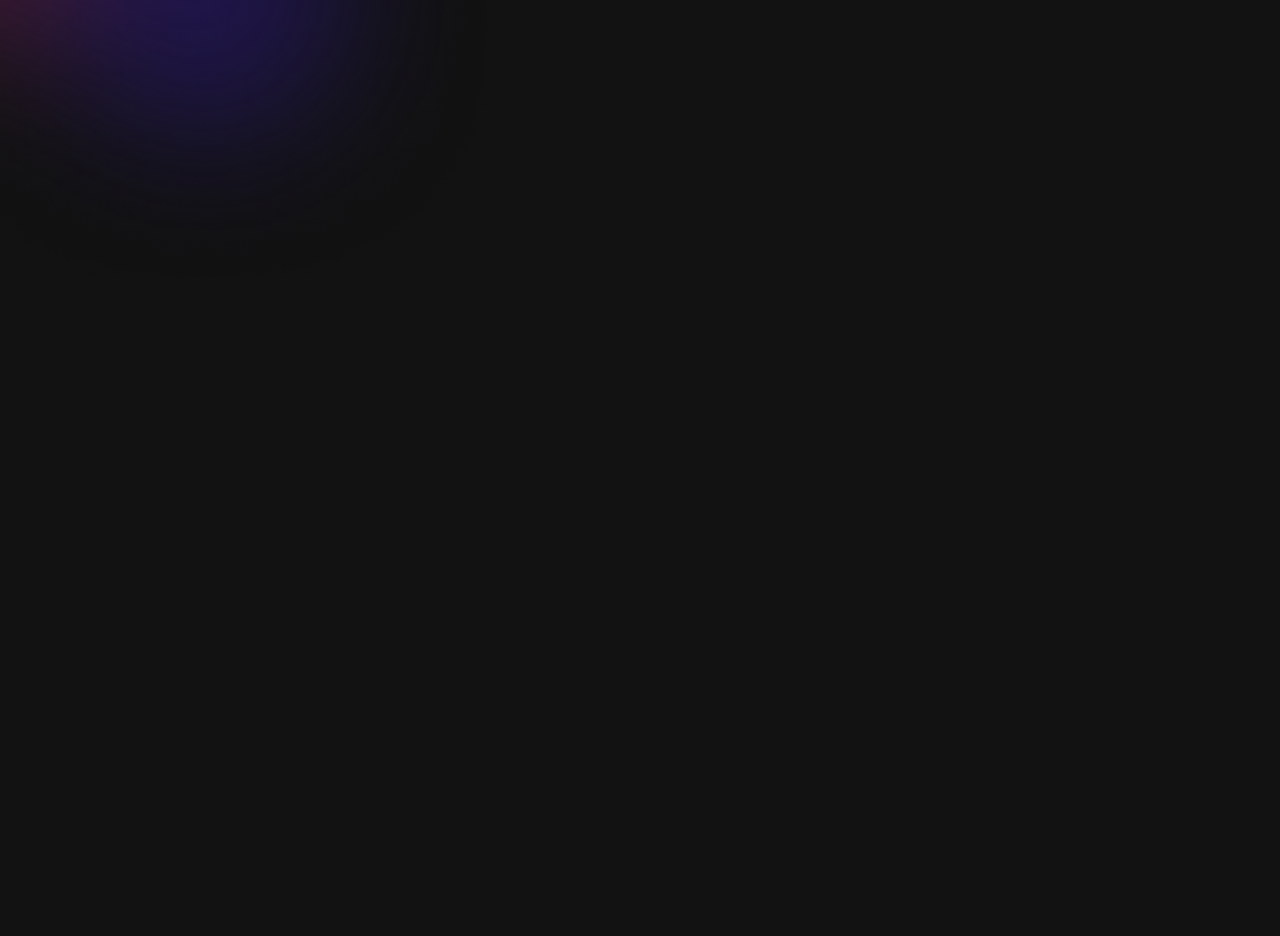
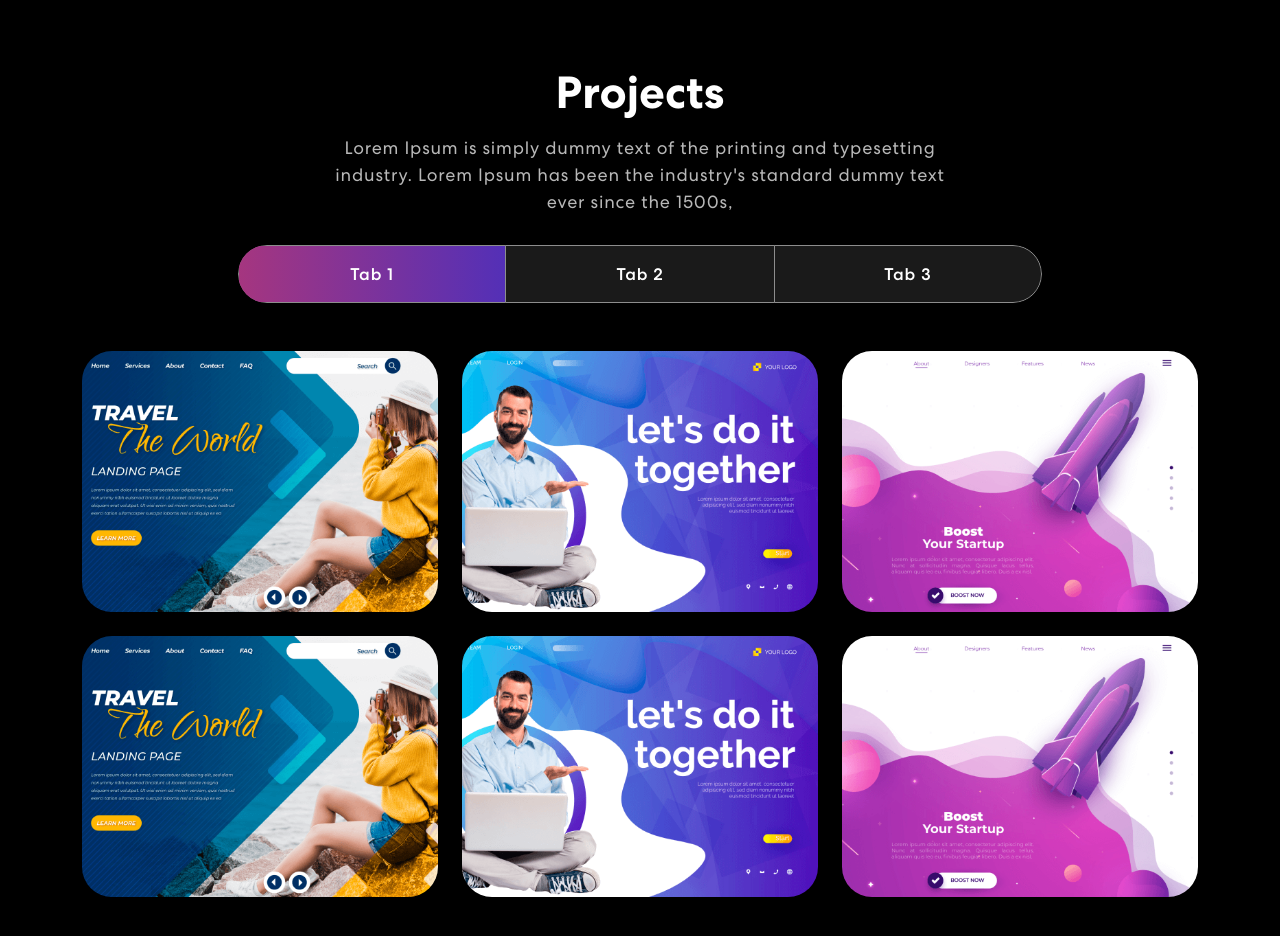
Before and after one commit to CaioSouzalimaa/portifolio, a React (Create React App) app: page / in a window 1280 px wide. Shown: the part 1320-2256 px from the top of the page. Before the commit the page ends 1619 px from the top, so only its background shows below. Built offline with nearby package versions, Linux system fonts and the light colour scheme.

Commit message:
feat: finished Projects

```diff
--- a/src/App.js
+++ b/src/App.js
@@ -2,6 +2,7 @@
 import {NavBar} from "./components/nav_bar/nav_bar";
 import {Banner} from "./components/banner/banner";
 import {Skills} from "./components/skills/skills";
+import {Project} from "./components/project/project";
 import 'bootstrap/dist/css/bootstrap.min.css';
 
 function App() {
@@ -10,6 +11,7 @@
       <NavBar/>
       <Banner/>
       <Skills/>
+      <Project/>
     </div>
   );
 }
--- /dev/null
+++ b/src/components/project/project.js
@@ -0,0 +1,99 @@
+import projImg1 from "../../assets/img/project-img1.png";
+import projImg2 from "../../assets/img/project-img2.png";
+import projImg3 from "../../assets/img/project-img3.png";
+import colorSharp2 from "../../assets/img/color-sharp2.png";
+import {Container, Col, Row, Tab,Nav } from "react-bootstrap";
+import {ProjectCard} from "./project_card/project_card";
+
+import './style.css';
+
+export const Project = () => {
+
+  const projects = [
+    {
+      title: "Business Startup",
+      description: "Design & Development",
+      imgUrl: projImg1,
+    },
+    {
+      title: "Business Startup",
+      description: "Design & Development",
+      imgUrl: projImg2,
+    },
+    {
+      title: "Business Startup",
+      description: "Design & Development",
+      imgUrl: projImg3,
+    },
+    {
+      title: "Business Startup",
+      description: "Design & Development",
+      imgUrl: projImg1,
+    },
+    {
+      title: "Business Startup",
+      description: "Design & Development",
+      imgUrl: projImg2,
+    },
+    {
+      title: "Business Startup",
+      description: "Design & Development",
+      imgUrl: projImg3,
+    },
+  ];
+
+  return (
+    <section className="project" id="project">
+      <Container>
+        <Row>
+          <Col>
+            <h2>Projects</h2>
+            <p>Lorem Ipsum is simply dummy text of the printing and typesetting industry. Lorem Ipsum has been the
+              industry's standard dummy text ever since the 1500s,</p>
+            <Tab.Container id="projects-tabs" defaultActiveKey="first">
+              <Nav variant="pills" className="nav-pills mb-5 justify-content-center align-items-center" id="pills-tab">
+                <Nav.Item>
+                  <Nav.Link eventKey="first">Tab 1</Nav.Link>
+                </Nav.Item>
+                <Nav.Item>
+                  <Nav.Link eventKey="second">Tab 2</Nav.Link>
+                </Nav.Item>
+                <Nav.Item>
+                  <Nav.Link eventKey="third">Tab 3</Nav.Link>
+                </Nav.Item>
+              </Nav>
+              <Tab.Content>
+                <Tab.Pane eventKey="first">
+                  <Row>
+                    {
+                      projects.map((project, index) => {
+                        return (
+                          <ProjectCard
+                            key={index}
+                            {...project}
+                          />
+                        )
+                      })
+                    }
+                  </Row>
+                </Tab.Pane>
+
+                <Tab.Pane eventKey="section">
+                  <p>Lorem ipsum dolor sit amet consectetur adipisicing elit. Cumque quam, quod neque provident velit,
+                    rem explicabo excepturi id illo molestiae blanditiis, eligendi dicta officiis asperiores delectus
+                    quasi inventore debitis quo.</p>
+                </Tab.Pane>
+                <Tab.Pane eventKey="third">
+                  <p>Lorem ipsum dolor sit amet consectetur adipisicing elit. Cumque quam, quod neque provident velit,
+                    rem explicabo excepturi id illo molestiae blanditiis, eligendi dicta officiis asperiores delectus
+                    quasi inventore debitis quo.</p>
+                </Tab.Pane>
+              </Tab.Content>
+            </Tab.Container>
+          </Col>
+        </Row>
+      </Container>
+      <img className="background-image-right" src={colorSharp2}></img>
+    </section>
+  );
+}
--- /dev/null
+++ b/src/components/project/project_card/project_card.js
@@ -0,0 +1,16 @@
+import {Col} from "react-bootstrap";
+
+import './style.css';
+export const ProjectCard = ({title, description, imgUrl}) => {
+  return (
+    <Col md={4} sm={6}>
+      <div className="proj-imgbx">
+        <img src={imgUrl}/>
+        <div className="proj-txtx">
+          <h4>{title}</h4>
+          <span>{description}</span>
+        </div>
+      </div>
+    </Col>
+)
+}
--- /dev/null
+++ b/src/components/project/project_card/style.css
@@ -0,0 +1,44 @@
+.proj-imgbx {
+  position: relative;
+  border-radius: 30px;
+  overflow: hidden;
+  margin-bottom: 24px;
+}
+.proj-imgbx::before {
+  content: "";
+  background: linear-gradient(90.21deg, #AA367C -5.91%, #4A2FBD 111.58%);
+  opacity: 0.85;
+  position: absolute;
+  width: 100%;
+  height: 0;
+  transition: 0.4s ease-in-out;
+}
+.proj-imgbx:hover::before {
+  height: 100%;
+}
+.proj-txtx {
+  position: absolute;
+  text-align: center;
+  top: 65%;
+  left: 50%;
+  transform: translate(-50%, -50%);
+  transition: 0.5s ease-in-out;
+  opacity: 0;
+  width: 100%;
+}
+.proj-imgbx:hover .proj-txtx {
+  top: 50%;
+  opacity: 1;
+}
+.proj-txtx h4 {
+  font-size: 30px;
+  font-weight: 700;
+  letter-spacing: 0.8px;
+  line-height: 1.1em;
+}
+.proj-txtx span {
+  font-style: italic;
+  font-weight: 400;
+  font-size: 15px;
+  letter-spacing: 0.8px;
+}
--- /dev/null
+++ b/src/components/project/style.css
@@ -0,0 +1,153 @@
+.project {
+  padding: 80px 0;
+  position: relative;
+  background-color: black;
+}
+.project h2 {
+  font-size: 45px;
+  font-weight: 700;
+  text-align: center;
+}
+.project p {
+  color: #B8B8B8;
+  font-size: 18px;
+  letter-spacing: 0.8px;
+  line-height: 1.5em;
+  margin: 14px auto 30px auto;
+  text-align: center;
+  width: 56%;
+}
+.project .nav.nav-pills {
+  width: 72%;
+  margin: 0 auto;
+  border-radius: 50px;
+  background-color: rgb(255 255 255 / 10%);
+  overflow: hidden;
+}
+.project .nav.nav-pills .nav-item {
+  width: 33.33333%;
+}
+.project .nav.nav-pills .nav-link {
+  background-color: transparent;
+  border-radius: 0;
+  padding: 17px 0;
+  color: #fff;
+  width: 100%;
+  font-size: 17px;
+  letter-spacing: 0.8px;
+  font-weight: 500;
+  position: relative;
+  transition: 0.3s ease-in-out;
+  text-align: center;
+  z-index: 0;
+}
+.project .nav.nav-pills .nav-link::before {
+  content: "";
+  position: absolute;
+  width: 0;
+  height: 100%;
+  background: linear-gradient(90.21deg, #AA367C -5.91%, #4A2FBD 111.58%);
+  top: 0;
+  left: 0;
+  z-index: -1;
+  transition: 0.3s ease-in-out;
+}
+.project .nav.nav-pills .nav-link.active::before {
+  width: 100% !important;
+}
+.project .nav.nav-pills .nav-link.active {
+  border: 1px solid rgba(255, 255, 255, 1);
+}
+.nav-link#projects-tabs-tab-first {
+  border: 1px solid rgba(255, 255, 255, 0.5);
+  border-radius: 55px 0 0 55px;
+}
+.nav-link#projects-tabs-tab-second {
+  border-top: 1px solid rgba(255, 255, 255, 0.5);
+  border-bottom: 1px solid rgba(255, 255, 255, 0.5);
+}
+.nav-link#projects-tabs-tab-third {
+  border: 1px solid rgba(255, 255, 255, 0.5);
+  border-radius: 0 55px 55px 0;
+}
+
+.background-image-right {
+  top: 20%;
+  position: absolute;
+  bottom: 0;
+  width: 35%;
+  right: 0;
+  z-index: -4;
+}
+
+/************ Projects Css ************/
+.contact {
+  background: linear-gradient(90.21deg, #AA367C -5.91%, #4A2FBD 111.58%);
+  padding: 60px 0 200px 0;
+}
+.contact img {
+  width: 92%;
+}
+.contact h2 {
+  font-size: 45px;
+  font-weight: 700;
+  margin-bottom: 30px;
+}
+.contact form input, .contact form textarea {
+  width: 100%;
+  background: rgba(255, 255, 255, 0.1);
+  border: 1px solid rgba(255, 255, 255, 0.5);
+  border-radius: 20px;
+  color: #fff;
+  margin: 0 0 8px 0;
+  padding: 18px 26px;
+  font-weight: 500;
+  font-size: 18px;
+  letter-spacing: 0.8px;
+  transition: 0.3s ease-in-out;
+}
+.contact form input:focus, .contact form textarea:focus {
+  background: rgba(255, 255, 255, 1);
+  color: #121212;
+}
+.contact form input::placeholder, .contact form textarea::placeholder {
+  font-size: 16px;
+  font-weight: 400;
+  color: #fff;
+}
+.contact form input:focus::placeholder, .contact form textarea:focus::placeholder {
+  color: #121212;
+  opacity: 0.8;
+}
+.contact form button {
+  font-weight: 700;
+  color: #000;
+  background-color: #fff;
+  padding: 14px 48px;
+  font-size: 18px;
+  margin-top: 25px;
+  border-radius: 0;
+  position: relative;
+  transition: 0.3s ease-in-out;
+}
+.contact form button span {
+  z-index: 1;
+  position: relative;
+}
+.contact form button:hover {
+  color: #fff;
+}
+.contact form button::before {
+  content: "";
+  background: #121212;
+  width: 0;
+  height: 100%;
+  position: absolute;
+  top: 0;
+  left: 0;
+  z-index: 0;
+  transition: 0.3s ease-in-out;
+}
+.contact form button:hover::before {
+  width: 100%;
+}
```
